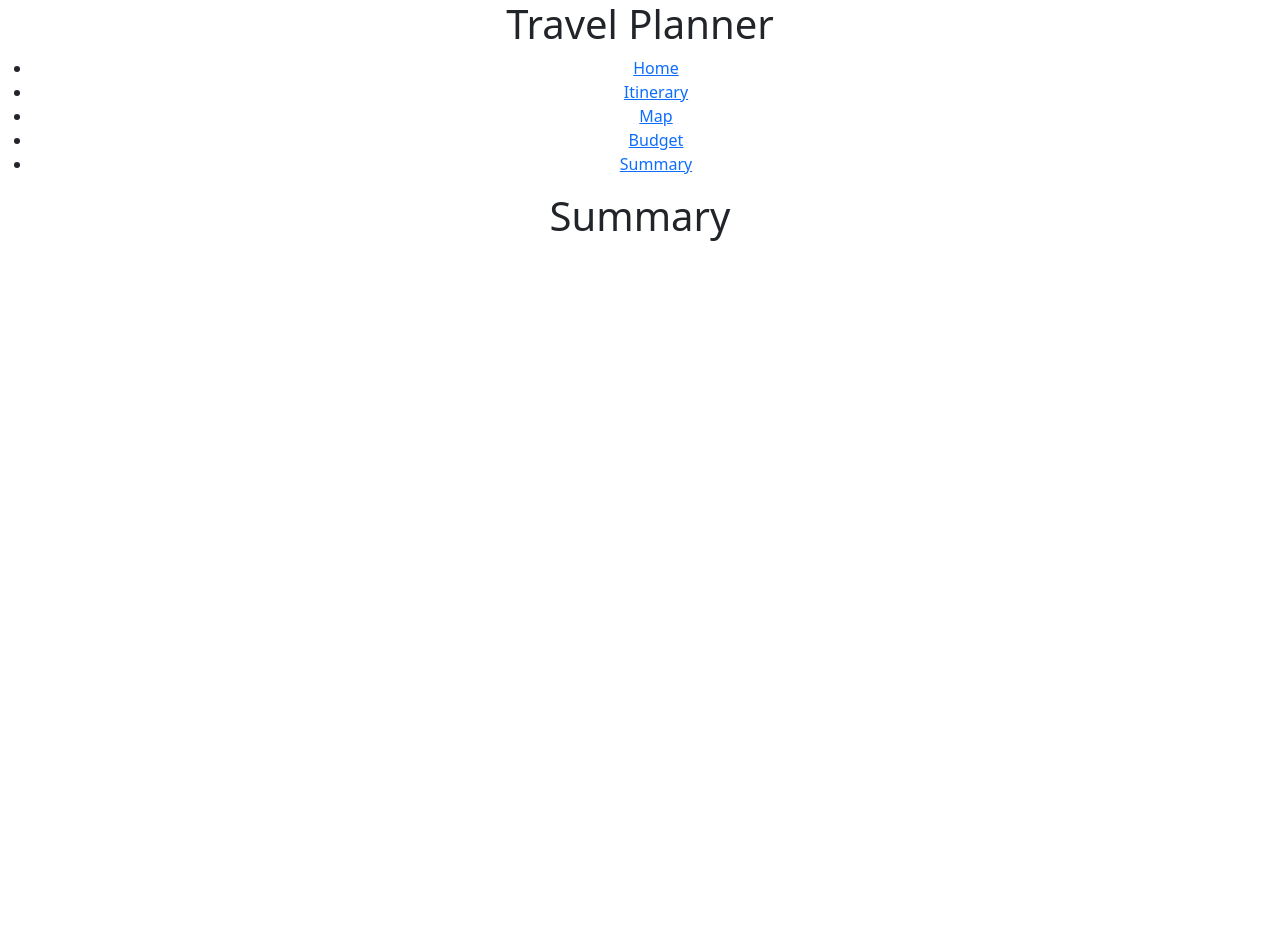
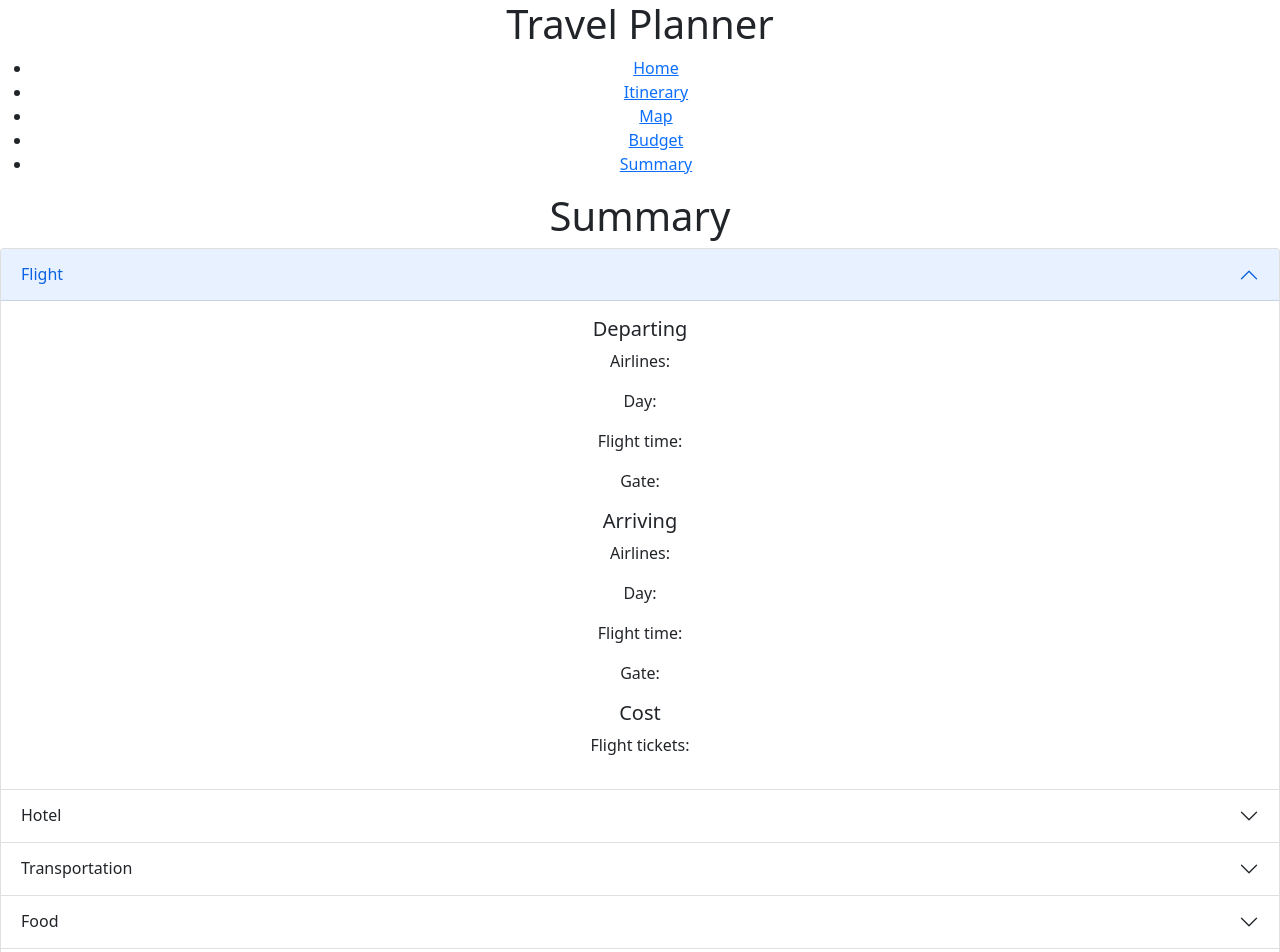
Before and after one commit to angelina-white/TravelPlanner, a React (Create React App) app: page /summary in a window 1280 px wide. Shown: the top 952 px of the page. Before the commit the page ends 800 px from the top, so only its background shows below. Built offline with nearby package versions, Linux system fonts and the light colour scheme.

Commit message:
add category summaries and budget total

```diff
--- a/src/Components/Budget/Budget.js
+++ b/src/Components/Budget/Budget.js
@@ -13,7 +13,6 @@ function Budget()
             food: "0",
             activities: "0",
             shopping: "0",
-            phone: "0",
             misc: "0"
         }
     )
@@ -24,6 +23,8 @@ function Budget()
             ...travelBudget, [event.target.name]: event.target.value
         })
     }
+
+    const budgetTotal = (parseFloat(travelBudget.flight) + parseFloat(travelBudget.hotel) + parseFloat(travelBudget.transportation) + parseFloat(travelBudget.food) + parseFloat(travelBudget.activities) + parseFloat(travelBudget.shopping) + parseFloat(travelBudget.misc)).toFixed(2)
 
     return (
         <div className="budget">
@@ -116,19 +117,6 @@ function Budget()
                                 </td>
                             </tr>
                             <tr>
-                                <td>Phone</td>
-                                <td>
-                                    <CurrencyInput
-                                        id="input-example"
-                                        name="phone"
-                                        placeholder="Please enter a number"
-                                        defaultValue= "0.00"
-                                        decimalsLimit={2}
-                                        onChange={ handleChange }
-                                    />
-                                </td>
-                            </tr>
-                            <tr>
                                 <td>Misc</td>
                                 <td>
                                     <CurrencyInput
@@ -141,6 +129,12 @@ function Budget()
                                     />
                                 </td>
                             </tr>
+                            <tr>
+                                <td>Total</td>
+                                <td>
+                                    ${ budgetTotal }
+                                </td>
+                            </tr>
                         </tbody>
                     </Table>
                     <button>Save</button>
--- a/src/Components/Budget/BudgetChart.js
+++ b/src/Components/Budget/BudgetChart.js
@@ -12,13 +12,10 @@ function BudgetChart({ travelBudget })
     { name: 'Food', value: parseInt(food) },
     { name: 'Activities', value: parseInt(activities) },
     { name: 'Shopping', value: parseInt(shopping) },
-    { name: 'Phone', value: parseInt(phone)},
     { name: 'Misc', value: parseInt(misc) }
     ];
 
-    console.log(data)
-
-    const COLORS = ['#ff0000', '#FFA500', '#FFFF00', '#00FF00', "#ADD8E6", "#0000FF", "#E6E6FA", "#6a0dad"];
+    const COLORS = ['#ff0000', '#FFA500', '#FFFF00', '#00FF00', "#ADD8E6", "#0000FF", "#6a0dad"];
 
     const RADIAN = Math.PI / 180;
 
@@ -74,10 +71,6 @@ function BudgetChart({ travelBudget })
                     Shopping
                 </ListGroup.Item>
                 <ListGroup.Item>
-                    <div className="budgetChartBox" id="phoneBox"></div>
-                    Shopping
-                </ListGroup.Item>
-                <ListGroup.Item>
                     <div className="budgetChartBox" id="miscBox"></div>
                     Misc
                 </ListGroup.Item>
--- a/src/Components/Summary.js
+++ b/src/Components/Summary.js
@@ -1,8 +1,106 @@
+import Accordion from "react-bootstrap/Accordion";
+
 function Summary()
 {
     return (
         <div>
             <h1>Summary</h1>
+            <Accordion defaultActiveKey="0">
+                <Accordion.Item eventKey="0">
+                    <Accordion.Header>Flight</Accordion.Header>
+                    <Accordion.Body>
+                        <h5>Departing</h5>
+                        <p>Airlines:</p>
+                        <p>Day:</p>
+                        <p>Flight time:</p>
+                        <p>Gate:</p>
+                        <h5>Arriving</h5>
+                        <p>Airlines:</p>
+                        <p>Day:</p>
+                        <p>Flight time:</p>
+                        <p>Gate:</p>
+                        <h5>Cost</h5>
+                        <p>Flight tickets:</p>
+                    </Accordion.Body>
+                </Accordion.Item>
+                <Accordion.Item eventKey="1">
+                    <Accordion.Header>Hotel</Accordion.Header>
+                    <Accordion.Body>
+                        <h5>Hotel Name</h5>
+                        <p>Check-In Day:</p>
+                        <p>Check-In Time:</p>
+                        <p>Check-Out Day:</p>
+                        <p>Check-Out Time:</p>
+                        <h5>Cost</h5>
+                        <p>Hotel reservations:</p>
+                    </Accordion.Body>
+                </Accordion.Item>
+                <Accordion.Item eventKey="2">
+                    <Accordion.Header>Transportation</Accordion.Header>
+                    <Accordion.Body>
+                        <h5>Airport Pick-up</h5>
+                        <p>Time:</p>
+                        <h5>Airport Drop-off</h5>
+                        <p>Time:</p>
+                        <h5>Other modes</h5>
+                        <p>Time:</p>
+                        <h5>Cost</h5>
+                        <p>Transporation cost:</p>
+                    </Accordion.Body>
+                </Accordion.Item>
+                <Accordion.Item eventKey="3">
+                    <Accordion.Header>Food</Accordion.Header>
+                    <Accordion.Body>
+                        <h5>Restaurant1</h5>
+                        <p>Reservation Day:</p>
+                        <p>Reservation Time:</p>
+                        <h5>Restaurant2</h5>
+                        <p>Reservation Day:</p>
+                        <p>Reservation Time:</p>
+                        <h5>Cost</h5>
+                        <p>Foods cost:</p>
+                    </Accordion.Body>
+                </Accordion.Item>
+                <Accordion.Item eventKey="4">
+                    <Accordion.Header>Activities</Accordion.Header>
+                    <Accordion.Body>
+                        <h5>Activity1</h5>
+                        <p>Day:</p>
+                        <p>Time:</p>
+                        <h5>Acitivty2</h5>
+                        <p>Day:</p>
+                        <p>Time:</p>
+                        <h5>Cost</h5>
+                        <p>Activities cost:</p>
+                    </Accordion.Body>
+                </Accordion.Item>
+                <Accordion.Item eventKey="5">
+                    <Accordion.Header>Shopping</Accordion.Header>
+                    <Accordion.Body>
+                        <h5>Location1</h5>
+                        <p>Day:</p>
+                        <p>Time:</p>
+                        <h5>Location2</h5>
+                        <p>Day:</p>
+                        <p>Time:</p>
+                        <h5>Cost</h5>
+                        <p>Shopping cost:</p>
+                    </Accordion.Body>
+                </Accordion.Item>
+                <Accordion.Item eventKey="6">
+                    <Accordion.Header>Misc</Accordion.Header>
+                    <Accordion.Body>
+                        <h5>Misc1</h5>
+                        <p>Day:</p>
+                        <p>Time:</p>
+                        <h5>Misc2</h5>
+                        <p>Day:</p>
+                        <p>Time:</p>
+                        <h5>Cost</h5>
+                        <p>Misc cost:</p>
+                    </Accordion.Body>
+                </Accordion.Item>
+            </Accordion>
         </div>
     )
 }
```
